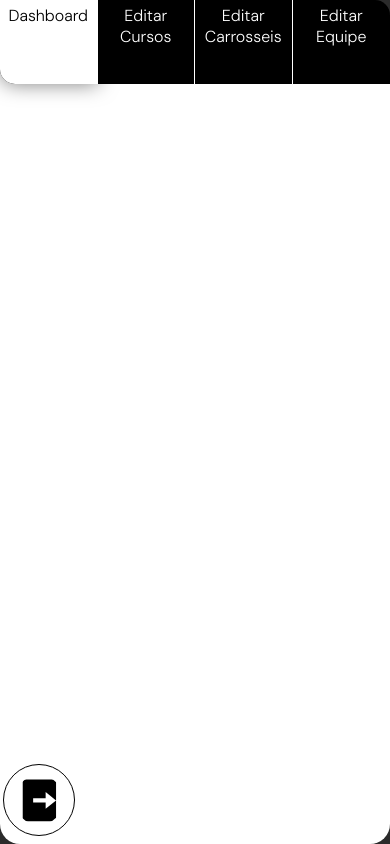
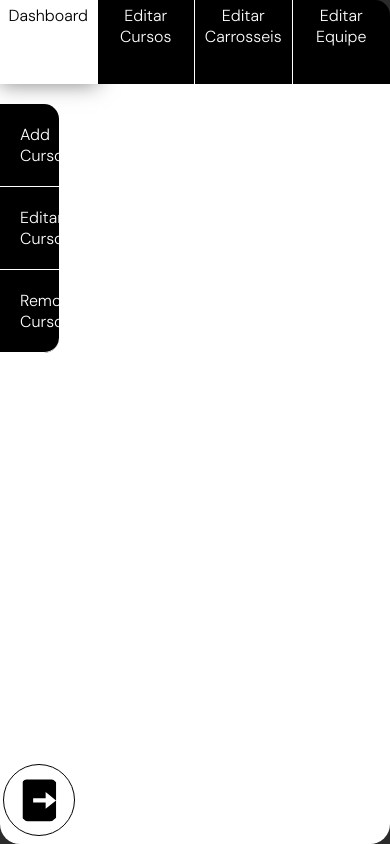
Before and after one commit to Squad13Porto/PortalAdminAngular, a plain HTML site: page portal.html in a window 390 px wide. Both pictures are taken after a click on the element "Editar Cursos". Drawn offline with Linux system fonts and the light colour scheme.

Commit message:
criação da section de editar curso

```diff
--- a/portal.html
+++ b/portal.html
@@ -5,32 +5,30 @@
     <meta charset="UTF-8">
     <meta name="viewport" content="width=device-width, initial-scale=1.0">
     <title>Painel Coletiva</title>
-
     <link rel="stylesheet" href="style/style.css">
-
-    <script src="scripts/script.js" type="module"></script>
-
 </head>
-
 <body>
-
-    <style>
-
-    </style>
     <div class="container-coletiva">
         <div class="box-dashboard">
             <header>
                 <span class="brand"><img src="assets/img/ÍCONE_PRETO.png" alt="Logo da Coletiva"></span>
                 <nav>
                     <div class="navbar">
-                        <span class="nav-item">Dashboard</span>
-                        <span class="nav-item">Editar Cursos</span>
-                        <span class="nav-item">Editar Carrosseis</span>
-                        <span class="nav-item">Editar Equipe</span>
+                        <span class="nav-item" id="dashboard">Dashboard</span>
+                        <span class="nav-item" id="editar-curso">Editar Cursos</span>
+                        <span class="nav-item" id="editar-carrossel">Editar Carrosseis</span>
+                        <span class="nav-item" id="editar-equipe">Editar Equipe</span>
                     </div>
 
                 </nav>
             </header>
+
+            <div class="menu-lateral" id="menu-editar-cursos">
+                <div class="menu-lateral-item">Add Curso</div>
+                <div class="menu-lateral-item">Editar Curso</div>
+                <div class="menu-lateral-item">Remover Curso</div>
+            </div>
+
             <div class="logouticon">
                 <svg id="logout-button" width="50px" viewBox="0 0 24 24" xmlns="http://www.w3.org/2000/svg">
                     <g>
@@ -42,11 +40,6 @@
             </div>
         </div>
     </div>
-
-    <script>
-
-
-    </script>
+    <script src="scripts/script.js" type="module"></script>
 </body>
-
 </html>
--- a/scripts/firebase.js
+++ b/scripts/firebase.js
@@ -1,6 +1,6 @@
 // firebaseConfig.js
 import { initializeApp } from "https://www.gstatic.com/firebasejs/10.5.0/firebase-app.js";
-import { getAuth, signInWithEmailAndPassword } from "https://www.gstatic.com/firebasejs/10.5.0/firebase-auth.js";
+import { getAuth, signInWithEmailAndPassword, onAuthStateChanged, browserSessionPersistence, setPersistence } from "https://www.gstatic.com/firebasejs/10.5.0/firebase-auth.js";
 import { getAnalytics } from "https://www.gstatic.com/firebasejs/10.5.0/firebase-analytics.js";
 
 const firebaseConfig = {
@@ -17,4 +17,4 @@ const app = initializeApp(firebaseConfig);
 const analytics = getAnalytics(app);
 const auth = getAuth(app);
 
-export { auth, signInWithEmailAndPassword };
+export { auth, signInWithEmailAndPassword, onAuthStateChanged, browserSessionPersistence, setPersistence };
--- a/scripts/script.js
+++ b/scripts/script.js
@@ -1,21 +1,28 @@
 // script.js
-import { auth, signInWithEmailAndPassword } from './firebase.js';
+import { auth, signInWithEmailAndPassword, onAuthStateChanged, setPersistence, browserSessionPersistence } from './firebase.js';
 //import do bootstra
 
 
 function LogarComFirebase() {
+
     const email = document.querySelector('input[name="email"]').value;
     const senha = document.querySelector('input[name="senha"]').value;
 
-    signInWithEmailAndPassword(auth, email, senha)
+    setPersistence(auth, browserSessionPersistence)
+        .then(() => {
+            // A persistência de sessão agora está configurada. A próxima tentativa de login
+            // será persistida na sessão atual.
+            return signInWithEmailAndPassword(auth, email, senha);
+        })
         .then((userCredential) => {
-            // Signed in
+            // Logado com sucesso.
             const user = userCredential.user;
             console.log(user);
             alert("Logado com sucesso!");
             window.location.href = "portal.html";
         })
         .catch((error) => {
+            // Houve um erro no login.
             alert("Erro ao logar!");
             const errorCode = error.code;
             const errorMessage = error.message;
@@ -30,14 +37,14 @@ document.addEventListener('click', function (event) {
     }
 });
 
-function LogoutOnClick(){
+function LogoutOnClick() {
     auth.signOut().then(() => {
         alert("Deslogado com sucesso!");
         window.location.href = "index.html";
-      }).catch((error) => {
+    }).catch((error) => {
         alert("Erro ao deslogar!");
         console.log(error);
-      });
+    });
 }
 
 document.addEventListener('click', function (event) {
@@ -45,3 +52,34 @@ document.addEventListener('click', function (event) {
         LogoutOnClick();
     }
 });
+
+const editar_curso = 1
+const editar_carrossel = 2
+const editar_equipe = 3
+let item_ativo = 1
+let menu_lateral = document.getElementById("menu-editar-cursos");
+
+document.addEventListener("click", function (e) {
+    if (e.target.id == "dashboard") {
+        item_ativo = 0
+        menu_lateral.style.display = "none"
+    }
+    if (e.target.id == "editar-curso") {
+        item_ativo = 1
+        menu_lateral.style.display = "block"
+    }
+    if (e.target.id == "editar-carrossel") {
+        item_ativo = 2
+        menu_lateral.style.display = "none"
+    }
+    if (e.target.id == "editar-equipe") {
+        item_ativo = 3
+        menu_lateral.style.display = "none"
+    }
+    if (item_ativo == editar_curso) {
+        menu_lateral.style.display = "block"
+    }
+    else {
+        menu_lateral.style.display = "none"
+    }
+})
--- a/style/style.css
+++ b/style/style.css
@@ -45,11 +45,8 @@ body {
     border-radius: 20px;
     font-family: 'DM Sans', sans-serif;
     transform: scale(0.5);
-    /* Inicializa a escala do box para 50% do seu tamanho normal */
     opacity: 0;
-    /* Inicializa a opacidade do box para 0 */
     animation: scaleUp 0.5s forwards;
-    /* Adiciona a animação */
 }
 
 @keyframes scaleUp {
@@ -199,6 +196,39 @@ svg:hover {
     cursor: pointer;
 }
 
+.menu-lateral {
+    width: 15%;
+    border-top-right-radius: 15px;
+    border-bottom-right-radius: 15px;
+    background-color: black;
+    margin-top: 20px;
+    user-select: none;
+}
+
+.menu-lateral-item:last-child {
+    border-bottom-right-radius: 15px;
+}
+
+.menu-lateral-item:first-child {
+    border-top-right-radius: 15px;
+}
+
+.menu-lateral-item {
+    border-bottom: 1px solid white;
+    color: white;
+    padding: 20px;
+}
+
+.menu-lateral-item:hover {
+    background-color: white;
+    color: black;
+    cursor: pointer;
+    box-shadow: 0px 0px 10px 0px rgba(0, 0, 0, 0.75);
+    transition: 0.5s;
+
+}
+
+
 
 
 
@@ -223,6 +253,11 @@ svg:hover {
         width: 80%;
     }
 
+    nav :first-child {
+        border-left: none;
+        border-bottom-left-radius: 0px;
+    }
+
     .box-dashboard {
         width: 100%;
         height: 100%;
```
Also changed, not shown: index.html (+1 -9 lines).
